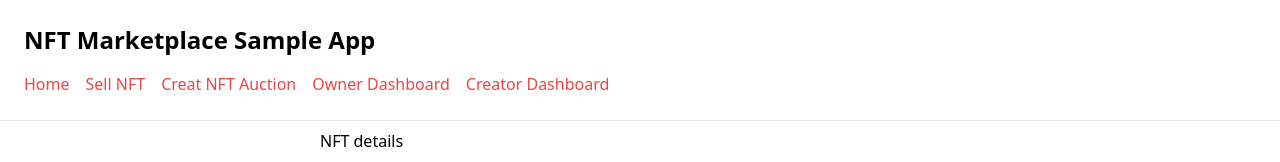
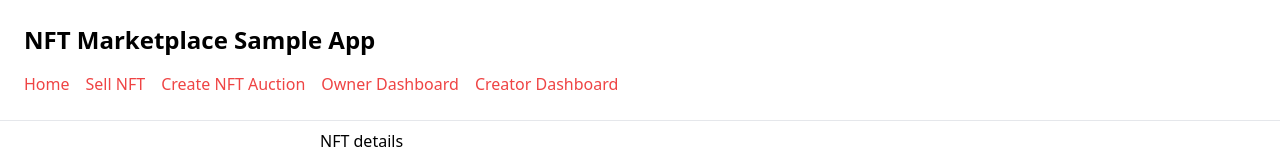
Before and after one commit to jp93arg/NFTMarketplace, a Next.js app: page /create-auction in a window 1280 px wide. Shown: the top 162 px of the page. Built offline with nearby package versions, Linux system fonts and the light colour scheme; no server answers; what ipfs-http-client would draw is missing.

Commit message:
fix typo in menu

```diff
--- a/pages/_app.js
+++ b/pages/_app.js
@@ -15,7 +15,7 @@ function MyApp({ Component, pageProps }) {
             <a className="mr-4 text-red-500 hover:text-blue-700">Sell NFT</a>
           </Link>
           <Link href="/create-auction">
-            <a className="mr-4 text-red-500 hover:text-blue-700">Creat NFT Auction</a>
+            <a className="mr-4 text-red-500 hover:text-blue-700">Create NFT Auction</a>
           </Link>
           <Link href="/owner-dashboard">
             <a className="mr-4 text-red-500 hover:text-blue-700">Owner Dashboard</a>
```
